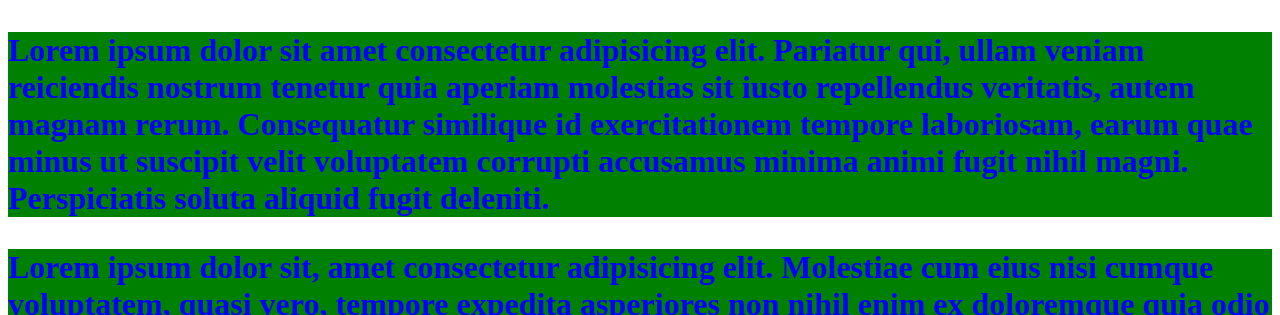
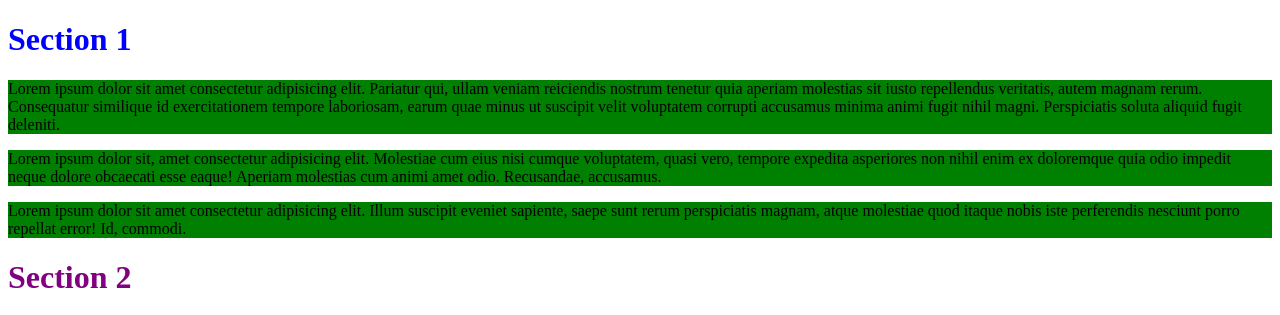
Before and after one commit to toaha-unc/Meta-CSS-Practice, a plain HTML site: page index.html in a window 1280 px wide. Shown: the top 315 px of the page. Drawn offline with Linux system fonts and the light colour scheme.

Commit message:
fix: fix issue of h1 tag

```diff
--- a/index.html
+++ b/index.html
@@ -7,14 +7,14 @@
     <link rel="stylesheet" href="style.css" />
   </head>
   <body>
-    <h1>
+    <h1>Section 1</h1>
     <p>
       Lorem ipsum dolor sit amet consectetur adipisicing elit. Pariatur qui,
       ullam veniam reiciendis nostrum tenetur quia aperiam molestias sit iusto
       repellendus veritatis, autem magnam rerum. Consequatur similique id
       exercitationem tempore laboriosam, earum quae minus ut suscipit velit
-        voluptatem corrupti accusamus minima animi fugit nihil magni.
-        Perspiciatis soluta aliquid fugit deleniti.
+      voluptatem corrupti accusamus minima animi fugit nihil magni. Perspiciatis
+      soluta aliquid fugit deleniti.
     </p>
     <p>
       Lorem ipsum dolor sit, amet consectetur adipisicing elit. Molestiae cum
@@ -28,15 +28,15 @@
       quod itaque nobis iste perferendis nesciunt porro repellat error! Id,
       commodi.
     </p>
-    </h1>
-    <h1>
+
+    <h1 id="header1">Section 2</h1>
     <p>
       Lorem ipsum dolor sit amet consectetur adipisicing elit. Pariatur qui,
       ullam veniam reiciendis nostrum tenetur quia aperiam molestias sit iusto
       repellendus veritatis, autem magnam rerum. Consequatur similique id
       exercitationem tempore laboriosam, earum quae minus ut suscipit velit
-        voluptatem corrupti accusamus minima animi fugit nihil magni.
-        Perspiciatis soluta aliquid fugit deleniti.
+      voluptatem corrupti accusamus minima animi fugit nihil magni. Perspiciatis
+      soluta aliquid fugit deleniti.
     </p>
     <p>
       Lorem ipsum dolor sit, amet consectetur adipisicing elit. Molestiae cum
@@ -50,6 +50,5 @@
       quod itaque nobis iste perferendis nesciunt porro repellat error! Id,
       commodi.
     </p>
-    </h1>
   </body>
 </html>
--- a/style.css
+++ b/style.css
@@ -5,3 +5,7 @@ h1 {
 p{
     background-color: green;
 }
+
+#header1 {
+    color: purple;
+}
```
Lines whose indentation alone changed are shown as unchanged.
